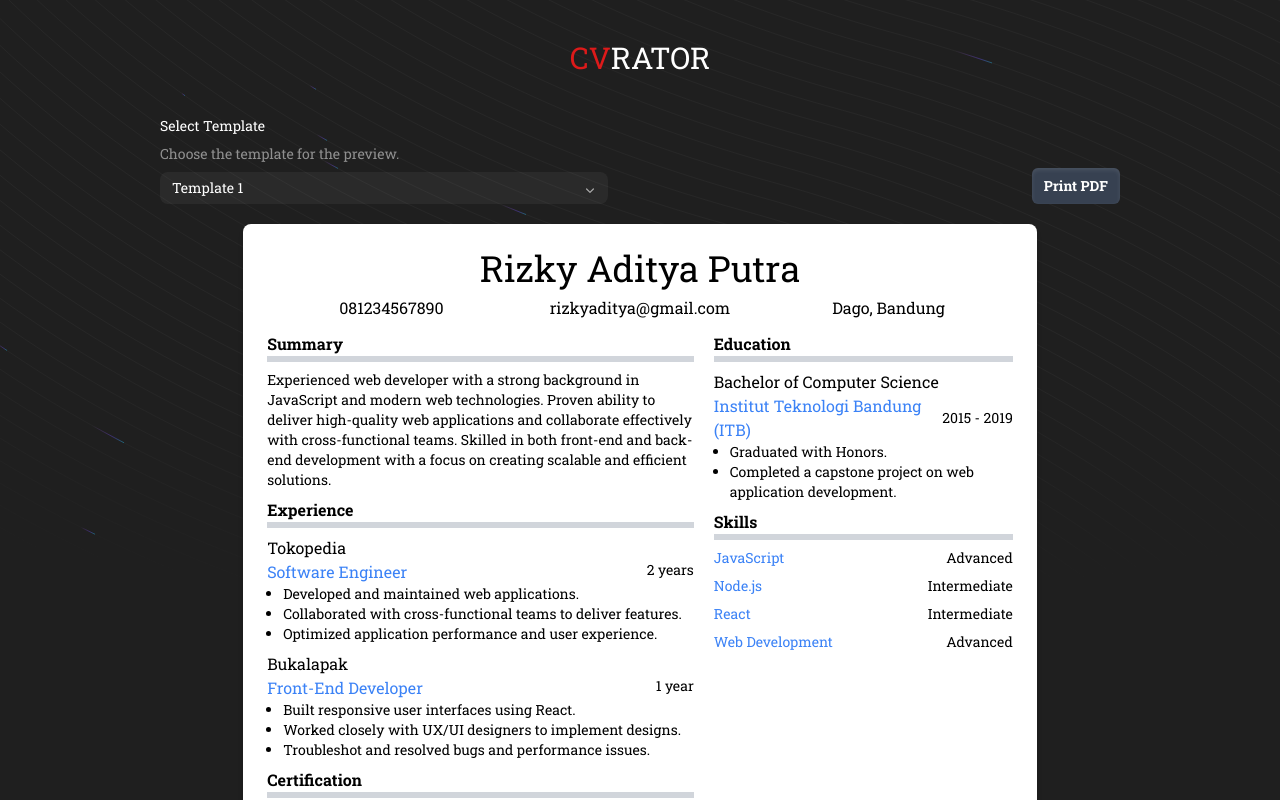
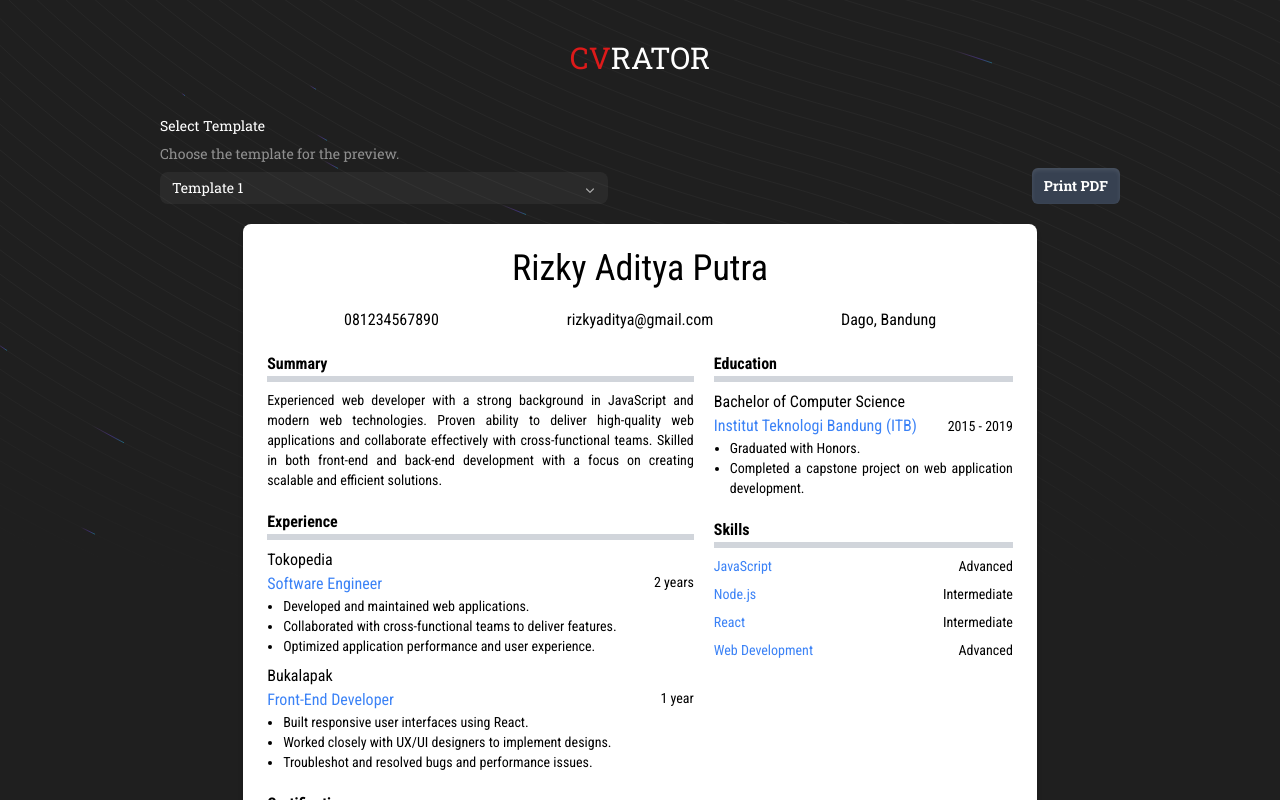
Before and after one commit to muhammadnurkholiq/cvrator-app, a Next.js app: page /generate in a window 1280 px wide. Shown: the top 800 px of the page. Built offline with nearby package versions, Linux system fonts and the light colour scheme.

Commit message:
update view template

```diff
--- a/app/templates/resume-template-1.tsx
+++ b/app/templates/resume-template-1.tsx
@@ -8,11 +8,11 @@ import { UserData } from "@/app/types/user-data";
 const ResumeTemplate1: React.FC<{ dataUser: UserData }> = ({ dataUser }) => {
   return (
     <div
-      className={`${robotoCondensed.className}robomax-w-4xl mx-auto p-6 bg-white shadow-md rounded-lg flex flex-col gap-3`}
+      className={`${robotoCondensed.className} h-[100%] w-[100%] robomax-w-4xl mx-auto p-6 bg-white shadow-md rounded-lg flex flex-col gap-5`}
     >
       {/* section 1 - identity */}
-      <div className="flex flex-col h-[100%] justify-center">
-        <div className="flex flex-col gap-2">
+      <div className="flex flex-col justify-center">
+        <div className="flex flex-col gap-5">
           <p className="text-4xl font-medium text-center">{dataUser?.name}</p>
           <div className="grid grid-cols-12 text-center">
             <div className="text-md col-span-4">
@@ -33,7 +33,7 @@ const ResumeTemplate1: React.FC<{ dataUser: UserData }> = ({ dataUser }) => {
         {/* side left */}
         <div className="col-span-7">
           {/* content side left */}
-          <div className="flex flex-col gap-2">
+          <div className="flex flex-col gap-5">
             {/* section summary */}
             <div className="flex flex-col h-[100%] justify-center">
               <div className="flex flex-col gap-2">
@@ -41,7 +41,9 @@ const ResumeTemplate1: React.FC<{ dataUser: UserData }> = ({ dataUser }) => {
                   <p className="text-md font-semibold">Summary</p>
                   <div className="border-t-4 border-b-2 border-gray-300"></div>
                 </div>
-                <p className="text-sm font-normal">{dataUser?.summary}</p>
+                <p className="text-sm font-normal text-justify">
+                  {dataUser?.summary}
+                </p>
               </div>
             </div>
 
@@ -69,7 +71,9 @@ const ResumeTemplate1: React.FC<{ dataUser: UserData }> = ({ dataUser }) => {
                       </div>
                       <ul className="list-disc pl-4 text-sm">
                         {item?.responsibilities?.map((item, key) => (
-                          <li key={key}>{item}</li>
+                          <li key={key} className="text-justify">
+                            {item}
+                          </li>
                         ))}
                       </ul>
                     </div>
@@ -113,7 +117,7 @@ const ResumeTemplate1: React.FC<{ dataUser: UserData }> = ({ dataUser }) => {
         {/* side right  */}
         <div className="col-span-5">
           {/* content side right */}
-          <div className="flex flex-col gap-2">
+          <div className="flex flex-col gap-5">
             {/* section education */}
             <div className="flex flex-col h-[100%] justify-center ">
               <div className="flex flex-col gap-2">
@@ -138,7 +142,9 @@ const ResumeTemplate1: React.FC<{ dataUser: UserData }> = ({ dataUser }) => {
                       </div>
                       <ul className="list-disc pl-4 text-sm">
                         {item?.achievements?.map((item, key) => (
-                          <li key={key}>{item}</li>
+                          <li key={key} className="text-justify">
+                            {item}
+                          </li>
                         ))}
                       </ul>
                     </div>
```
